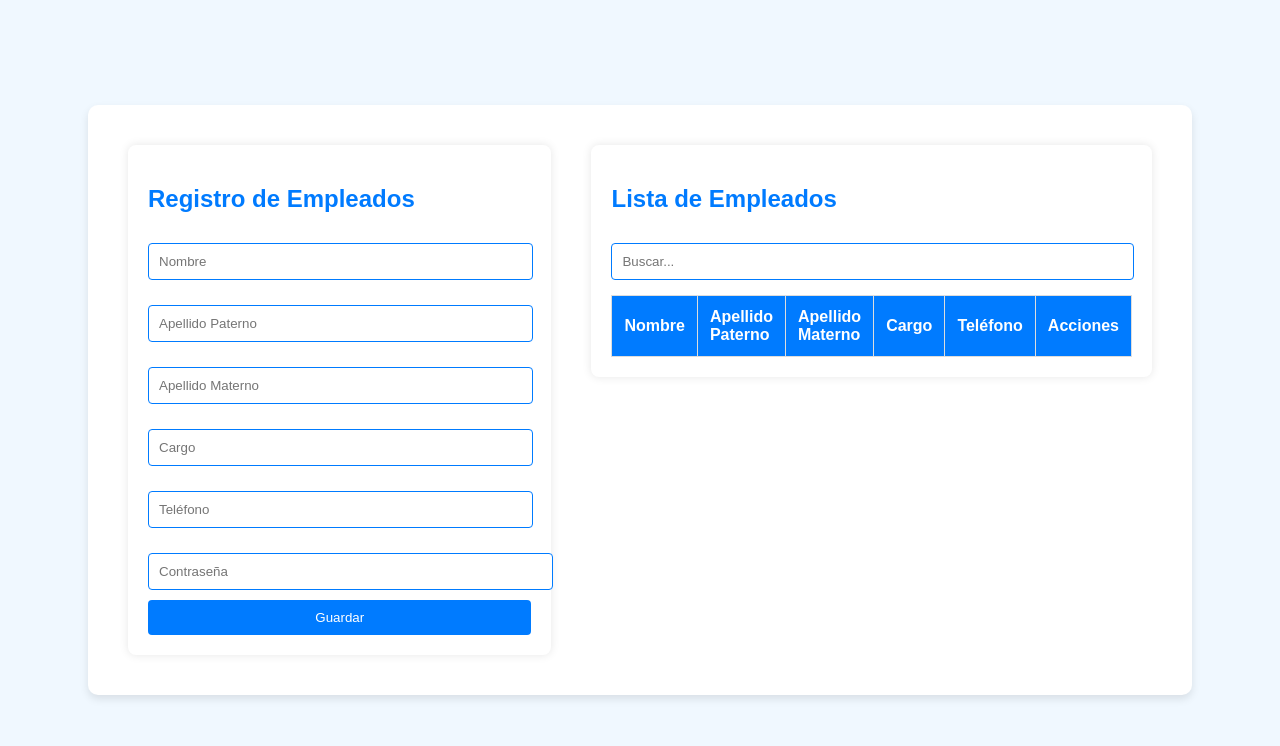
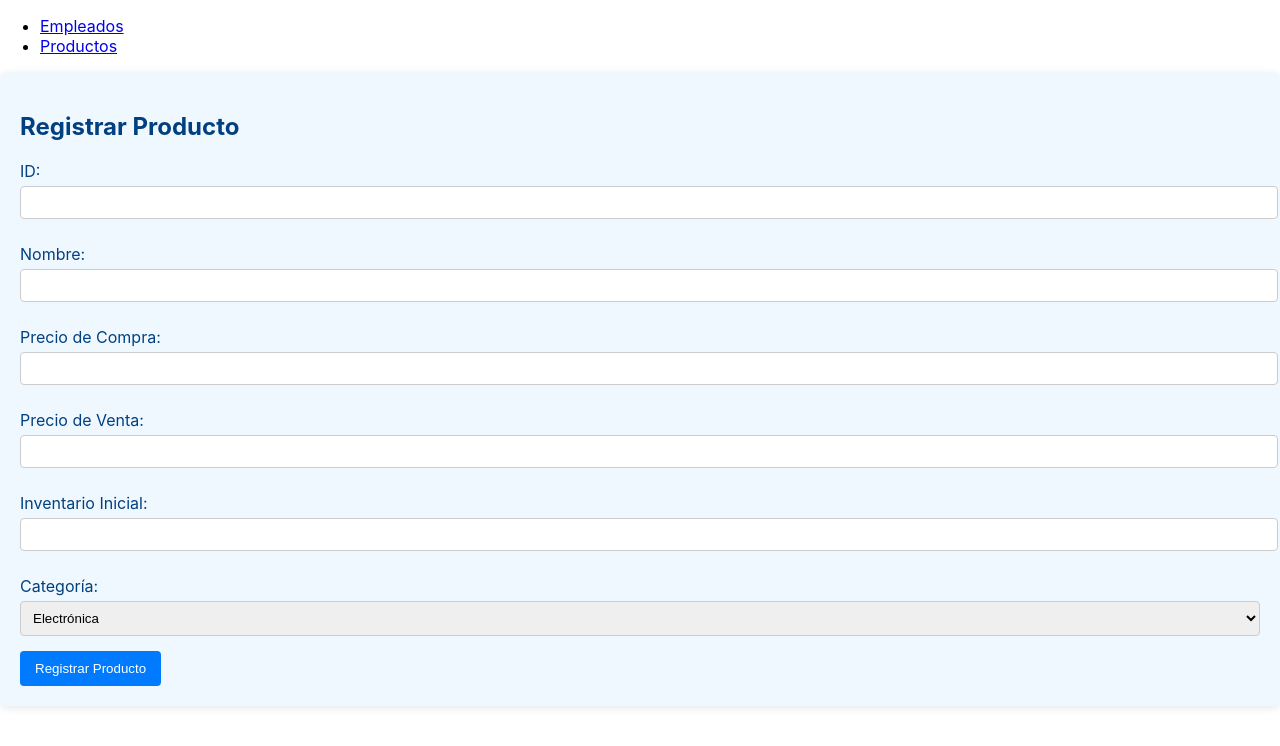
Before and after one commit to Mari03-cloud/Tienda, a React (Create React App) app in the folder proyecto-tienda/: page /products in a window 1280 px wide. Shown: the top 746 px of the page. Built offline with nearby package versions, Linux system fonts and the light colour scheme.

Commit message:
git commit "Creacion modulo productos Modificacio en estilos comunes"

```diff
--- a/proyecto-tienda/src/App.js
+++ b/proyecto-tienda/src/App.js
@@ -1,24 +1,28 @@
-// src/App.js
-import React, { useState } from 'react';
-import EmployeeForm from './views/components/EmployeeForm';
-import EmployeeList from './views/components/EmployeeList';
-import './styles/App.css';
+import React from 'react';
+import { BrowserRouter as Router, Route, Routes, Link } from 'react-router-dom';
+import EmployeeForm from 'views/components/EmployeeForm';  // Vista de empleados
+import ProductForm from 'views/components/ProductForm';    // Vista de productos
+import './App.css';
 
-const App = () => {
-    const [refresh, setRefresh] = useState(false);
-
-    const handleEmployeeAdded = () => {
-        setRefresh(!refresh); // Forzar la actualización de la lista
-    };
-
-    return (
-        <div className="app-container">
-            <div className="main-content">
-                <EmployeeForm onEmployeeAdded={handleEmployeeAdded} />
-                <EmployeeList key={refresh} />
-            </div>
+function App() {
+  return (
+    <Router>
+      <div className="app-container">
+        <nav>
+          <ul>
+            <li><Link to="/employees">Empleados</Link></li>
+            <li><Link to="/products">Productos</Link></li>
+          </ul>
+        </nav>
+        <div className="main-content">
+          <Routes>
+            <Route path="/employees" element={<EmployeeForm />} />
+            <Route path="/products" element={<ProductForm />} />
+          </Routes>
         </div>
-    );
-};
+      </div>
+    </Router>
+  );
+}
 
 export default App;
--- a/proyecto-tienda/src/styles/App.css
+++ b/proyecto-tienda/src/styles/App.css
@@ -1,98 +1,84 @@
-/* src/styles/App.css */
-body, html {
-    margin: 0;
-    padding: 0;
-    height: 100%;
+/* Estilos generales */
+.app-container {
     font-family: Arial, sans-serif;
-    background-color: #f0f8ff;
+    margin: 20px;
   }
 
-.app-container {
-    display: flex;
-    justify-content: center;
-    align-items: center;
-    height: 100vh; /* Hace que el contenedor ocupe toda la altura de la ventana */
+  nav ul {
+    list-style-type: none;
+    padding: 0;
+    margin-bottom: 20px;
   }
 
-.main-content {
-    display: flex;
-    justify-content: center;
-    align-items: flex-start;
-    gap: 40px; /* Espacio entre el formulario y la tabla */
-    width: 80%;
-    max-width: 1200px; /* Limita el tamaño máximo del contenedor */
-    background-color: #ffffff;
-    border-radius: 10px;
-    padding: 40px;
-    box-shadow: 0 4px 8px rgba(0, 0, 0, 0.1);
+  nav ul li {
+    display: inline;
+    margin-right: 10px;
   }
 
-.form-container, .list-container {
-    flex: 1;
-    background-color: #ffffff;
-    border-radius: 8px;
-    box-shadow: 0 0 10px rgba(0, 0, 0, 0.1);
-    padding: 20px;
+  nav ul li a {
+    text-decoration: none;
+    color: #0066cc;
+    font-weight: bold;
   }
 
-.form-container {
-    max-width: 400px;
+  /* Estilos para formularios */
+  form {
+    display: flex;
+    flex-direction: column;
+    width: 300px;
+    margin-bottom: 20px;
   }
 
-h2 {
-    color: #007bff;
+  form label {
+    margin-bottom: 5px;
   }
 
-input {
-    width: 100%;
-    padding: 10px;
-    margin: 10px 0;
-    border: 1px solid #007bff;
+  form input, form select {
+    margin-bottom: 15px;
+    padding: 8px;
+    border: 1px solid #ccc;
     border-radius: 4px;
   }
 
-button {
-    width: 100%;
-    padding: 10px 15px;
+  form button {
     background-color: #007bff;
     color: white;
+    padding: 10px;
     border: none;
     border-radius: 4px;
     cursor: pointer;
   }
 
-button:hover {
+  form button:hover {
     background-color: #0056b3;
   }
 
-.list-container {
-    max-width: 700px; /* Asegura que la tabla tenga un tamaño considerable */
-}
-
+  /* Estilos para la tabla */
   table {
     width: 100%;
     border-collapse: collapse;
+    margin-bottom: 20px;
   }
 
-th, td {
+  table th, table td {
     border: 1px solid #ddd;
-    padding: 12px; /* Aumenta el padding para mayor legibilidad */
+    padding: 8px;
     text-align: left;
   }
 
-th {
-    background-color: #007bff;
-    color: white;
+  table th {
+    background-color: #f2f2f2;
+    font-weight: bold;
   }
 
-tr:hover {
-    background-color: #f1f1f1;
+  table tr:nth-child(even) {
+    background-color: #f9f9f9;
   }
 
-input[type="text"] {
-    margin-bottom: 15px;
-    padding: 10px;
-    width: calc(100% - 20px); /* Calcula el ancho para que se ajuste bien */
+  .search-bar {
+    margin-bottom: 10px;
+    padding: 8px;
+    border: 1px solid #ccc;
     border-radius: 4px;
-    border: 1px solid #007bff;
+    width: 100%;
   }
--- /dev/null
+++ b/proyecto-tienda/src/styles/ProductForm.css
@@ -0,0 +1,39 @@
+.product-form {
+    background-color: #f0f8ff;
+    padding: 20px;
+    border-radius: 8px;
+    box-shadow: 0 2px 8px rgba(0, 0, 0, 0.1);
+    color: #004080;
+  }
+
+  .product-form h2 {
+    color: #004080;
+  }
+
+  .product-form label {
+    display: block;
+    margin-top: 10px;
+  }
+
+  .product-form input,
+  .product-form select {
+    width: 100%;
+    padding: 8px;
+    margin-top: 5px;
+    margin-bottom: 15px;
+    border-radius: 4px;
+    border: 1px solid #ccc;
+  }
+
+  .product-form button {
+    background-color: #007bff;
+    color: white;
+    padding: 10px 15px;
+    border: none;
+    border-radius: 4px;
+    cursor: pointer;
+  }
+
+  .product-form button:hover {
+    background-color: #0056b3;
+  }
--- /dev/null
+++ b/proyecto-tienda/src/views/components/ProductForm.js
@@ -0,0 +1,37 @@
+import React from 'react';
+import 'styles/ProductForm.css';
+
+const ProductForm = () => {
+  return (
+    <div className="product-form">
+      <h2>Registrar Producto</h2>
+      <form>
+        <label htmlFor="id">ID:</label>
+        <input type="text" id="id" name="id" />
+
+        <label htmlFor="name">Nombre:</label>
+        <input type="text" id="name" name="name" />
+
+        <label htmlFor="purchasePrice">Precio de Compra:</label>
+        <input type="number" id="purchasePrice" name="purchasePrice" />
+
+        <label htmlFor="salePrice">Precio de Venta:</label>
+        <input type="number" id="salePrice" name="salePrice" />
+
+        <label htmlFor="initialInventory">Inventario Inicial:</label>
+        <input type="number" id="initialInventory" name="initialInventory" />
+
+        <label htmlFor="category">Categoría:</label>
+        <select id="category" name="category">
+          <option value="electronics">Electrónica</option>
+          <option value="clothing">Ropa</option>
+          <option value="groceries">Comestibles</option>
+        </select>
+
+        <button type="submit">Registrar Producto</button>
+      </form>
+    </div>
+  );
+};
+
+export default ProductForm;
```
Also changed, not shown: package.json (added, +38 -0 lines), proyecto-tienda/src/styles/ProductTable.css (added, +55 -0 lines), proyecto-tienda/src/views/components/ProductTable.js (added, +41 -0 lines), 2 other files (tests, documents, lock files or other folders). Lines whose indentation alone changed are shown as unchanged.
